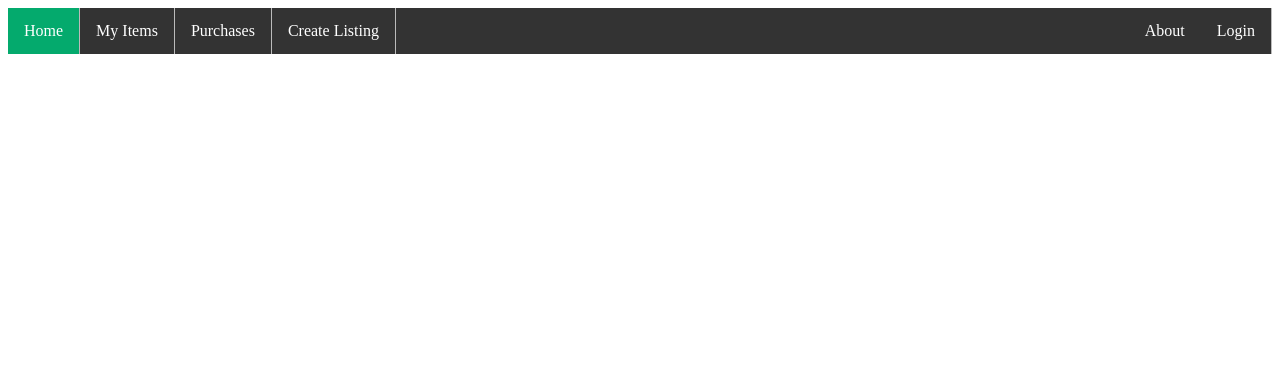
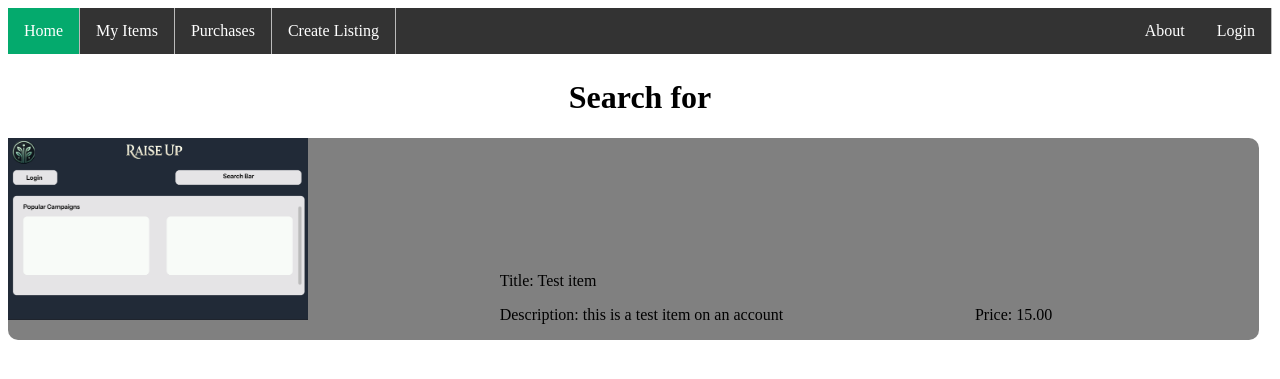
Before and after one commit to btfuhrma/CIS566-Market, a Django app: page /Item/search in a window 1280 px wide. Shown: the top 379 px of the page. Run offline with Django 5.2, Linux system fonts and the light colour scheme; data comes from the database, SQL or seed files in the repository; both versions use the stored data as it was after the commit.

Commit message:
item search temp

```diff
--- a/Market/Item/views.py
+++ b/Market/Item/views.py
@@ -11,9 +11,9 @@
 def search(request):
     if request.method == "GET":
         title = request.GET.get('title', '')
-        results = Item.objects.filter(title__icontains=title)
+        items = Item.objects.filter(title__icontains=title)
 
-    context = {'results' : results,
+    context = {'items' : items,
                'title': title
             }
 
--- a/Market/Market/settings.py
+++ b/Market/Market/settings.py
@@ -124,6 +124,9 @@
     BASE_DIR / "static",  # or the correct path to your static files
 ]
 
+MEDIA_URL = '/media/'
+MEDIA_ROOT = BASE_DIR / 'media'
+
 # Default primary key field type
 # https://docs.djangoproject.com/en/5.1/ref/settings/#default-auto-field
 
--- a/Market/Market/urls.py
+++ b/Market/Market/urls.py
@@ -17,6 +17,8 @@
 from django.contrib import admin
 from django.urls import path, include
 from Item.views import index as homePage
+from django.conf import settings
+from django.conf.urls.static import static
 
 urlpatterns = [
     path("", homePage, name="index"),
@@ -24,4 +26,4 @@
     path("Item/", include("Item.urls")),
     path("app_user/", include("app_user.urls"))
 
-]
+] + static(settings.MEDIA_URL, document_root=settings.MEDIA_ROOT)
--- a/Market/static/Item/search.css
+++ b/Market/static/Item/search.css
@@ -0,0 +1,37 @@
+.search-container{
+    width: 100%;
+    text-align: center;
+    align-items: center;
+    margin-top: 2%;
+}
+.search-title{
+    margin-right: auto;
+    margin-left: auto;
+    text-align: center;
+}
+.search-items{
+    width: 99%;
+    text-align: left;
+    align-items: left;
+}
+.search-item-info{
+    display: inline-block;
+    margin-right: 15%;
+    align-items: left;
+    width: auto;
+    height: 15%;
+}
+.search-img img {
+    width: 100%; /* Scales the image to fit its container */
+    max-width: 300px; /* Sets a maximum width */
+    height: auto; /* Maintains aspect ratio */
+}
+.search-item-title{
+    align-items: top;
+    text-align: top;
+}
+.search-item{
+    background-color: grey;
+    width: 100%;
+    border-radius: 10px;
+}
--- a/Market/templates/Item/search.html
+++ b/Market/templates/Item/search.html
@@ -23,6 +23,30 @@
             <li class="nav-item" style="float:right"><a href="#about">About</a></li>
         </ul>
     </div>
-
+    <div class="search-container">
+        <div class="search-title">
+            <h1 class="search-title">Search for {{ title }}</h1>
+        </div>
+        <div class="search-items">
+            {% for item in items %}
+            <div class="search-item">
+                <div class="search-item-info search-img">
+                    <img src="{{ item.image.url }}" alt="{{item.title}}">
+                </div>
+                <div class="search-item-info">
+                    <div class="search-item-title">
+                        <p>Title: {{item.title}}</p>
+                        <p>Description: {{ item.description }}</p>
+                    </div>
+                </div>
+                <div class="search-item-info">
+                    <p>Price: {{ item.price }}</p>
+                </div>
+            {% empty %}
+                    <h3>No items found matching your search.</h3>
+            {% endfor %}
+            </div>
+        </div>
+    </div>
 </body>
 </html>
```
Also changed, not shown: Market/db.sqlite3, Market/media/item_images/Design_Sketch.png (added).
